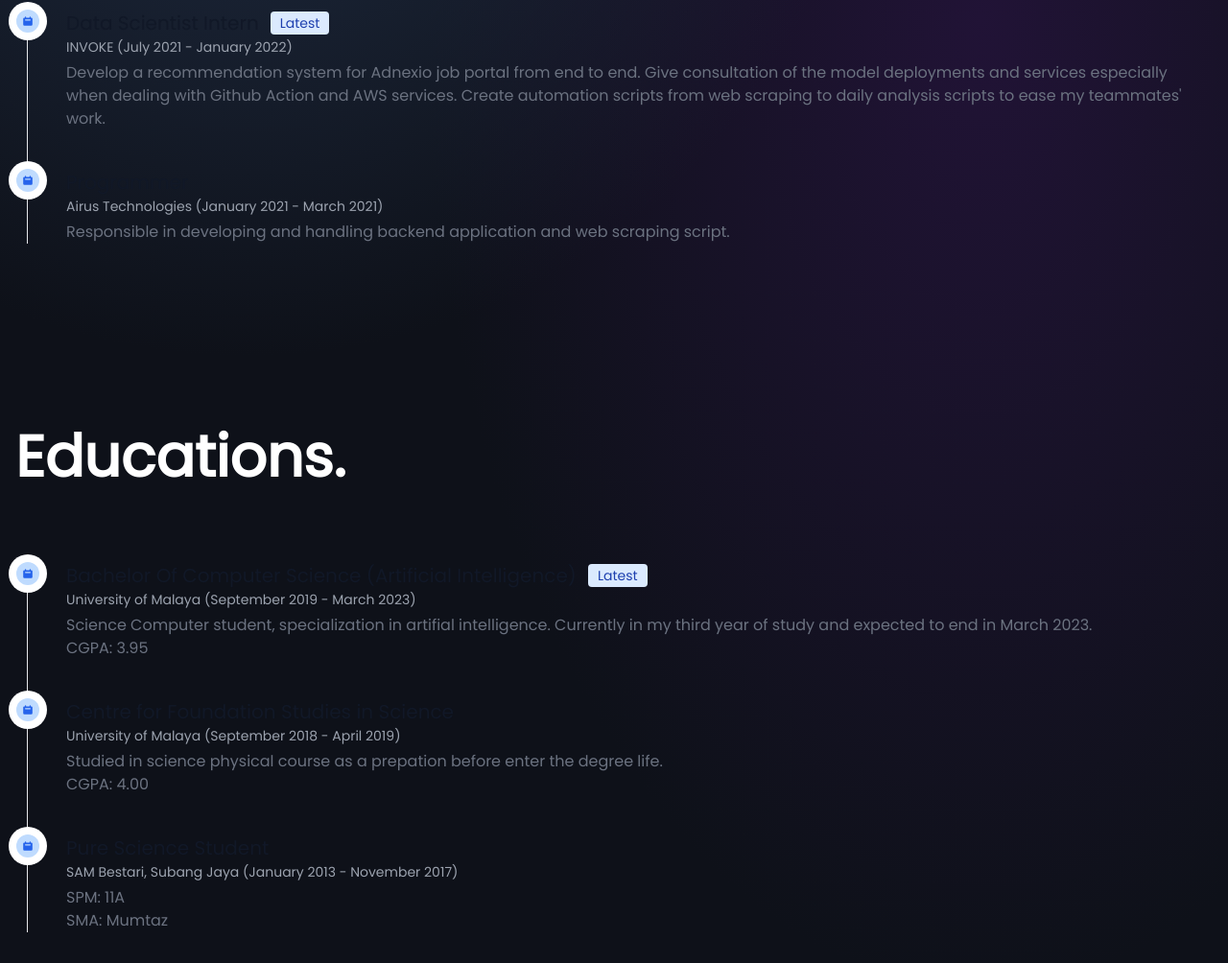
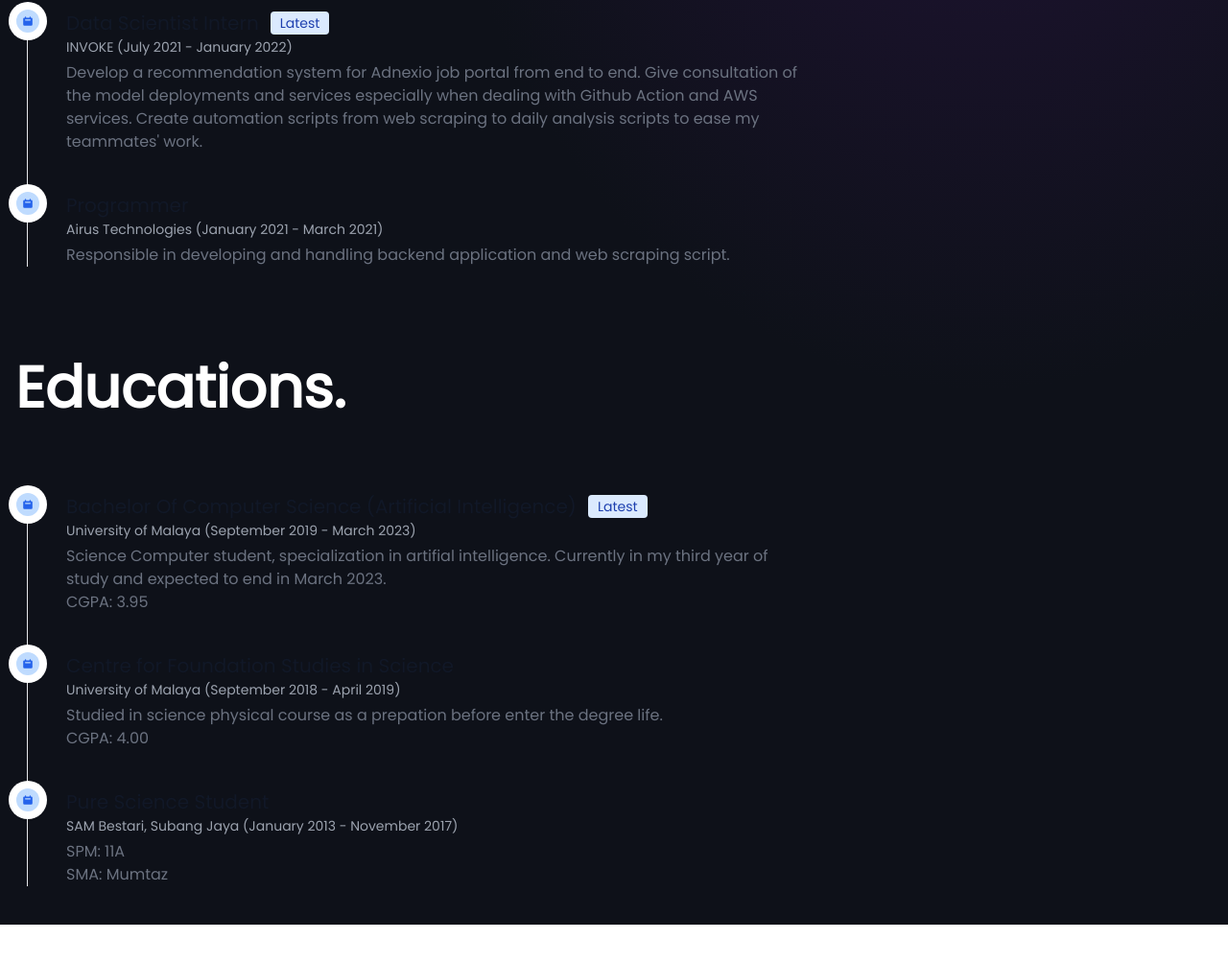
Before and after one commit to kurkurzz/personal-website-v2, a website with bundled scripts: page index.html in a window 1280 px wide. Shown: the part 2261-3265 px from the top of the page at 96% size. After the commit the page ends 3225 px from the top, so only its background shows below. Built offline with nearby package versions, Linux system fonts and the light colour scheme.

Commit message:
remove excess space

```diff
--- a/index.html
+++ b/index.html
@@ -296,7 +296,7 @@
 			<div class="2xl:container mx-8 xl:mx-4">
 				<h1 class="font-poppins text-white font font-extrabold text-6xl mt-36">Experiences.</h1>
 				<ol class="relative ml-3 mt-20 border-l border-gray-200 dark:border-gray-700">
-					<li class="mb-10 ml-10">
+					<li class="mb-10 ml-10 lg:max-w-screen-md">
 						<span class="flex absolute -left-3 justify-center items-center w-6 h-6 bg-blue-200 rounded-full ring-8 ring-white dark:ring-gray-900 dark:bg-blue-900">
 							<svg class="w-3 h-3 text-blue-600 dark:text-blue-400" fill="currentColor" viewBox="0 0 20 20" xmlns="http://www.w3.org/2000/svg"><path fill-rule="evenodd" d="M6 2a1 1 0 00-1 1v1H4a2 2 0 00-2 2v10a2 2 0 002 2h12a2 2 0 002-2V6a2 2 0 00-2-2h-1V3a1 1 0 10-2 0v1H7V3a1 1 0 00-1-1zm0 5a1 1 0 000 2h8a1 1 0 100-2H6z" clip-rule="evenodd"></path></svg>
 						</span>
@@ -308,7 +308,7 @@
 							services. Create automation scripts from web scraping to daily analysis scripts to ease my teammates' work.
 						</p>
 					</li>
-					<li class="mb-10 ml-10">
+					<li class="mb-10 ml-10 lg:max-w-screen-md">
 						<span class="flex absolute -left-3 justify-center items-center w-6 h-6 bg-blue-200 rounded-full ring-8 ring-white dark:ring-gray-900 dark:bg-blue-900">
 							<svg class="w-3 h-3 text-blue-600 dark:text-blue-400" fill="currentColor" viewBox="0 0 20 20" xmlns="http://www.w3.org/2000/svg"><path fill-rule="evenodd" d="M6 2a1 1 0 00-1 1v1H4a2 2 0 00-2 2v10a2 2 0 002 2h12a2 2 0 002-2V6a2 2 0 00-2-2h-1V3a1 1 0 10-2 0v1H7V3a1 1 0 00-1-1zm0 5a1 1 0 000 2h8a1 1 0 100-2H6z" clip-rule="evenodd"></path></svg>
 						</span>
@@ -321,9 +321,9 @@
 				</ol>
 			</div>
 			<div class="2xl:container mx-8 xl:mx-4">
-				<h1 class="font-poppins text-white font font-extrabold text-6xl mt-48">Educations.</h1>
+				<h1 class="font-poppins text-white font font-extrabold text-6xl mt-24">Educations.</h1>
 				<ol class="relative ml-3 mt-20 border-l border-gray-200 dark:border-gray-700">
-					<li class="mb-10 ml-10">
+					<li class="mb-10 ml-10 lg:max-w-screen-md">
 						<span class="flex absolute -left-3 justify-center items-center w-6 h-6 bg-blue-200 rounded-full ring-8 ring-white dark:ring-gray-900 dark:bg-blue-900">
 							<svg class="w-3 h-3 text-blue-600 dark:text-blue-400" fill="currentColor" viewBox="0 0 20 20" xmlns="http://www.w3.org/2000/svg"><path fill-rule="evenodd" d="M6 2a1 1 0 00-1 1v1H4a2 2 0 00-2 2v10a2 2 0 002 2h12a2 2 0 002-2V6a2 2 0 00-2-2h-1V3a1 1 0 10-2 0v1H7V3a1 1 0 00-1-1zm0 5a1 1 0 000 2h8a1 1 0 100-2H6z" clip-rule="evenodd"></path></svg>
 						</span>
@@ -335,7 +335,7 @@
 							CGPA: 3.95
 						</p>
 					</li>
-					<li class="mb-10 ml-10">
+					<li class="mb-10 ml-10 lg:max-w-screen-md">
 						<span class="flex absolute -left-3 justify-center items-center w-6 h-6 bg-blue-200 rounded-full ring-8 ring-white dark:ring-gray-900 dark:bg-blue-900">
 							<svg class="w-3 h-3 text-blue-600 dark:text-blue-400" fill="currentColor" viewBox="0 0 20 20" xmlns="http://www.w3.org/2000/svg"><path fill-rule="evenodd" d="M6 2a1 1 0 00-1 1v1H4a2 2 0 00-2 2v10a2 2 0 002 2h12a2 2 0 002-2V6a2 2 0 00-2-2h-1V3a1 1 0 10-2 0v1H7V3a1 1 0 00-1-1zm0 5a1 1 0 000 2h8a1 1 0 100-2H6z" clip-rule="evenodd"></path></svg>
 						</span>
@@ -347,7 +347,7 @@
 							CGPA: 4.00
 						</p>
 					</li>
-					<li class="mb-10 ml-10">
+					<li class="mb-10 ml-10 lg:max-w-screen-md">
 						<span class="flex absolute -left-3 justify-center items-center w-6 h-6 bg-blue-200 rounded-full ring-8 ring-white dark:ring-gray-900 dark:bg-blue-900">
 							<svg class="w-3 h-3 text-blue-600 dark:text-blue-400" fill="currentColor" viewBox="0 0 20 20" xmlns="http://www.w3.org/2000/svg"><path fill-rule="evenodd" d="M6 2a1 1 0 00-1 1v1H4a2 2 0 00-2 2v10a2 2 0 002 2h12a2 2 0 002-2V6a2 2 0 00-2-2h-1V3a1 1 0 10-2 0v1H7V3a1 1 0 00-1-1zm0 5a1 1 0 000 2h8a1 1 0 100-2H6z" clip-rule="evenodd"></path></svg>
 						</span>
@@ -361,9 +361,7 @@
 					</li>
 				</ol>
 			</div>
-			<div class="h-screen ">
 
-			</div>
 		</div>
 		</div>
 	</div>
```
Also changed, not shown: dist/output.css.
